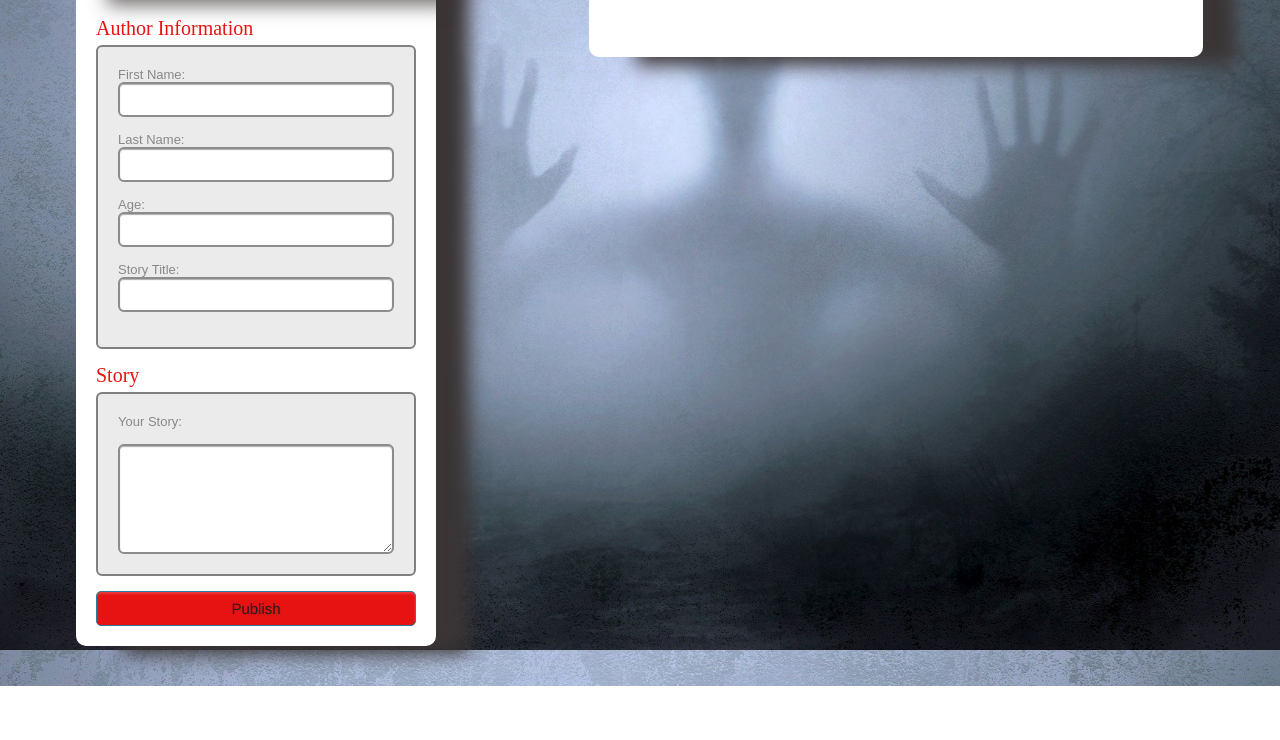
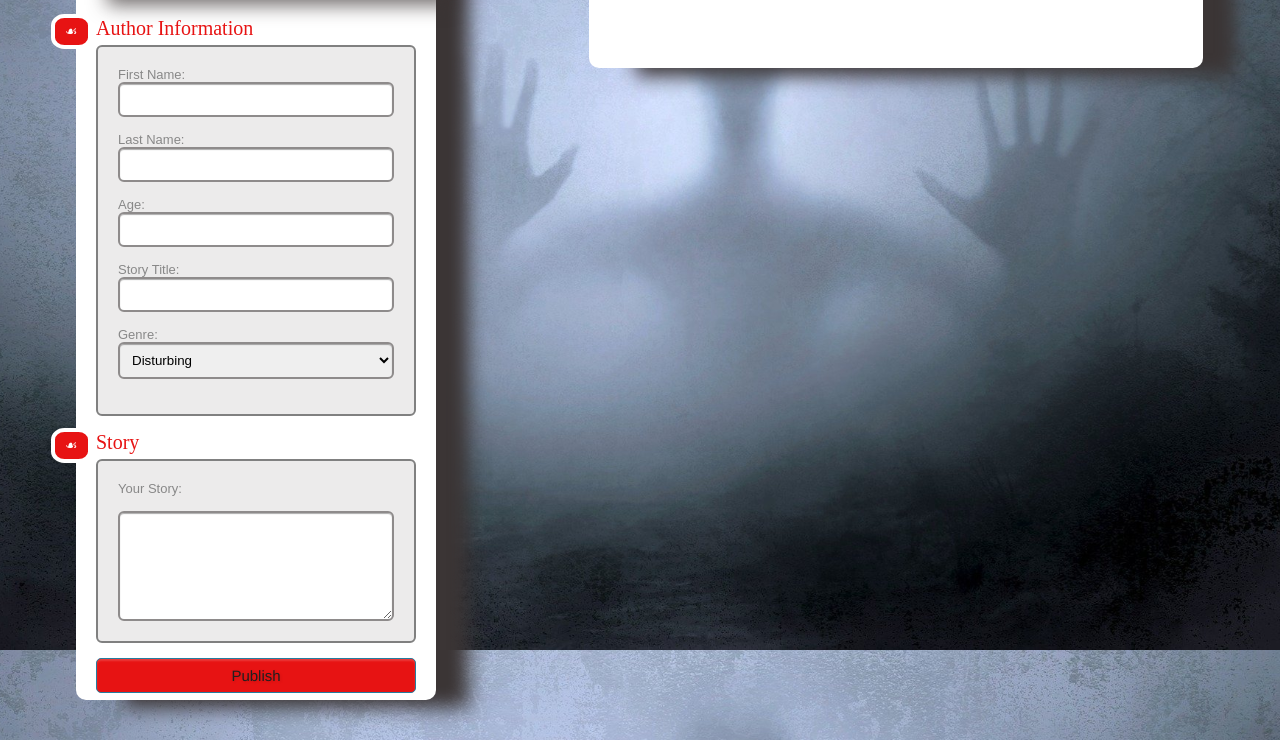
Before and after one commit to AngelJava123/Scary-Story, a plain HTML site: page index.html in a window 1280 px wide. Shown: the part 150-890 px from the top of the page. Before the commit the page ends 836 px from the top, so only its background shows below. Drawn offline with Linux system fonts and the light colour scheme.

Commit message:
Adding genre to main page

```diff
--- a/index.html
+++ b/index.html
@@ -22,6 +22,7 @@
       </h1>
       <form>
         <div class="section">
+          <span>&#9753;</span>
           Author Information</div>
         <div class="inner-wrap">
           <label>First Name: <input type="text" id="first-name" name="field1" /></label>
@@ -31,9 +32,18 @@
           <label>Story Title:
             <input type="text" id="story-title" name="field5" />
           </label>
+          <label>Genre:
+            <select name="field4" id="genre">
+              <option value="Disturbing">Disturbing</option>
+              <option value="Psychological">Psychological</option>
+              <option value="Killer">Killer</option>
+              <option value="Monsters">Monsters</option>
+              <option value="Paranormal">Paranormal</option>
+            </select>
         </div>
 
         <div class="section">
+          <span>&#9753;</span>
           Story</div>
         <div class="inner-wrap">
           <label for="story">Your Story:</label>
```
